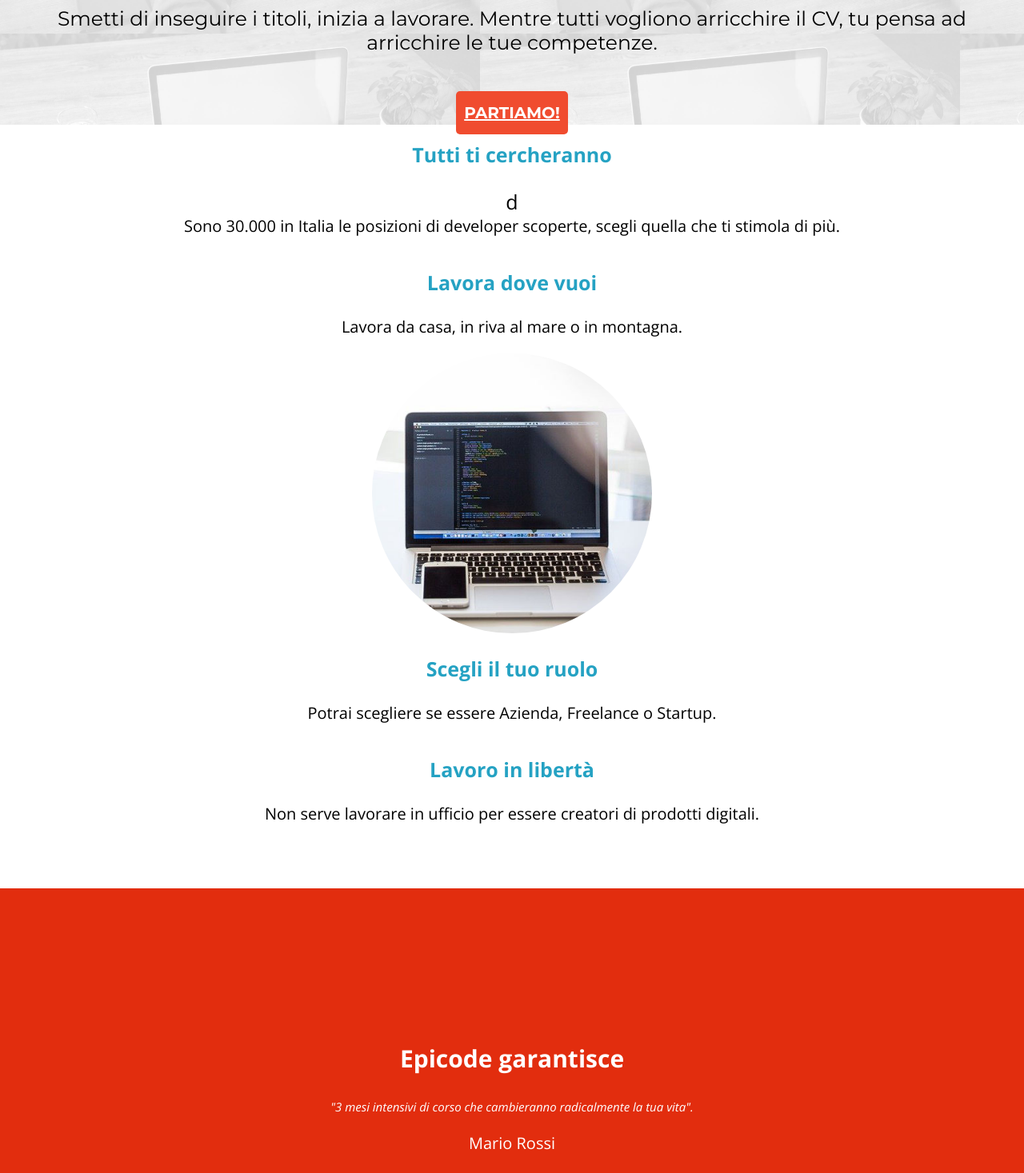
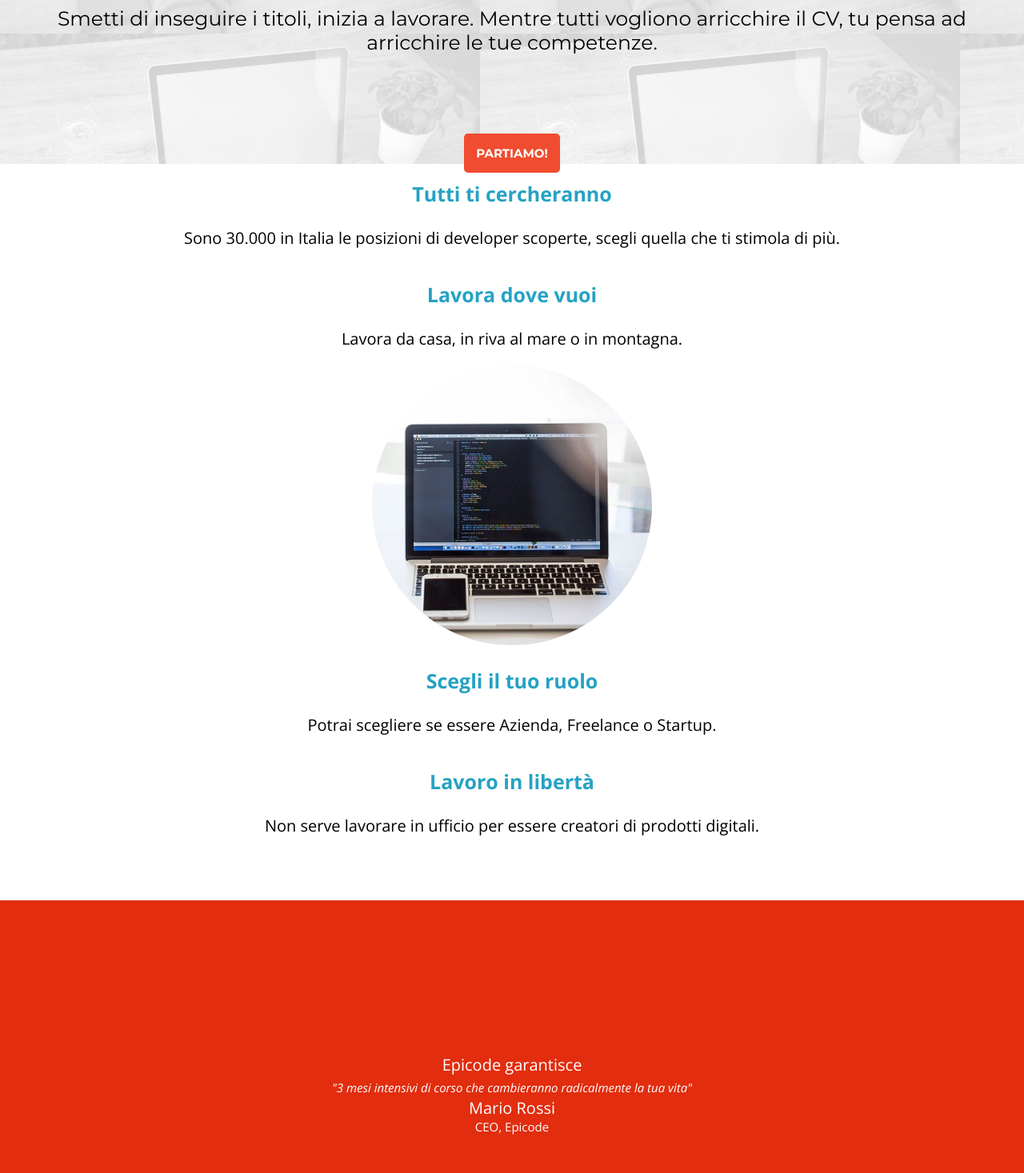
Before and after one commit to Pietroro98/progettoSettimana1, a plain HTML site: page index.html in a window 1280 px wide. Shown: the part 366-1833 px from the top of the page at 80% size. Drawn offline with nearby package versions, Linux system fonts and the light colour scheme.

Commit message:
progettoSettimana1

```diff
--- a/assets/css/style.css
+++ b/assets/css/style.css
@@ -41,27 +41,24 @@ header {
   background-position-y: 550px;
   background-position-x: 600px;
   background-attachment: fixed;
-  font-size: 30pxpx;
+  font-size: 30px;
 }
 .banner p {
   font-size: 25px;
   padding: 50px;
-  margin: px;
   padding-top: 1px;
-  margin-bottom: 1px;
+  margin-bottom: 50px;
 }
 
-.banner a{
-  font-size: 20px;
+.banner a {
+  font-size: 15px;
   font-weight: bold;
   background-color: #f04c2f;
   color: white;
   border-radius: 5px;
-  margin-left: 33%;
-  margin-right: 33%;
-  padding: 10px;
-  padding-top: 15px;
-  padding-bottom: 15px;
+  padding: 15px;
+  text-align: center;
+  text-decoration: none;
 }
 .cerchio img {
   width: 350px;
@@ -82,25 +79,27 @@ header {
   font-size: 30px;
 }
 
-.foto1{
+.foto1 {
   background-color: white;
   margin: 30px;
   border-bottom: 2px solid #dee1e3;
 }
-.foto1{
+.foto1 {
   background-color: white;
   margin: 30px;
   border-bottom: 2px solid #dee1e3;
 }
 
-h5{
+h5 {
   color: #25a2c3;
   padding-top: 20px;
   margin-bottom: 10px;
 }
-.foto1 p, .foto2 p, .foto3 p{
+.foto1 p,
+.foto2 p,
+.foto3 p {
   font-size: 18px;
-    padding-left: 20px ;
+  padding-left: 20px;
   padding-right: 20px;
   margin-bottom: 40px;
 }
--- a/index.html
+++ b/index.html
@@ -32,7 +32,6 @@
 
     <div>
       <h3>Tutti ti cercheranno</h3>
-      d
       <p>
         Sono 30.000 in Italia le posizioni di developer scoperte, scegli quella
         che ti stimola di più.
@@ -61,17 +60,17 @@
     </div>
 
     <div class="testimonianze">
-      <h2>Epicode garantisce</h2>
-      <p>
-        <em
-          >"3 mesi intensivi di corso che cambieranno radicalmente la tua
-          vita".</em
-        >
-      </p>
-
-      <figcaption class="Mario">Mario Rossi</figcaption>
-      <br />
-      <p class="piccolo">CEO, Epicode</p>
+      <dl>
+        <dt class="epicode">Epicode garantisce</dt>
+        <dd>
+          <em
+            >"3 mesi intensivi di corso che cambieranno radicalmente la tua
+            vita"</em
+          >
+        </dd>
+        <dt class="Mario">Mario Rossi</dt>
+        <dd class="piccolo">CEO, Epicode</dd>
+      </dl>
     </div>
 
     <div class="foto1">
@@ -97,6 +96,7 @@
     <footer id="footer">
       <address class="contatti">
         <h2>Contattaci</h2>
+        <laber></laber>
       </address>
     </footer>
   </body>
```
Lines whose indentation alone changed are shown as unchanged.
